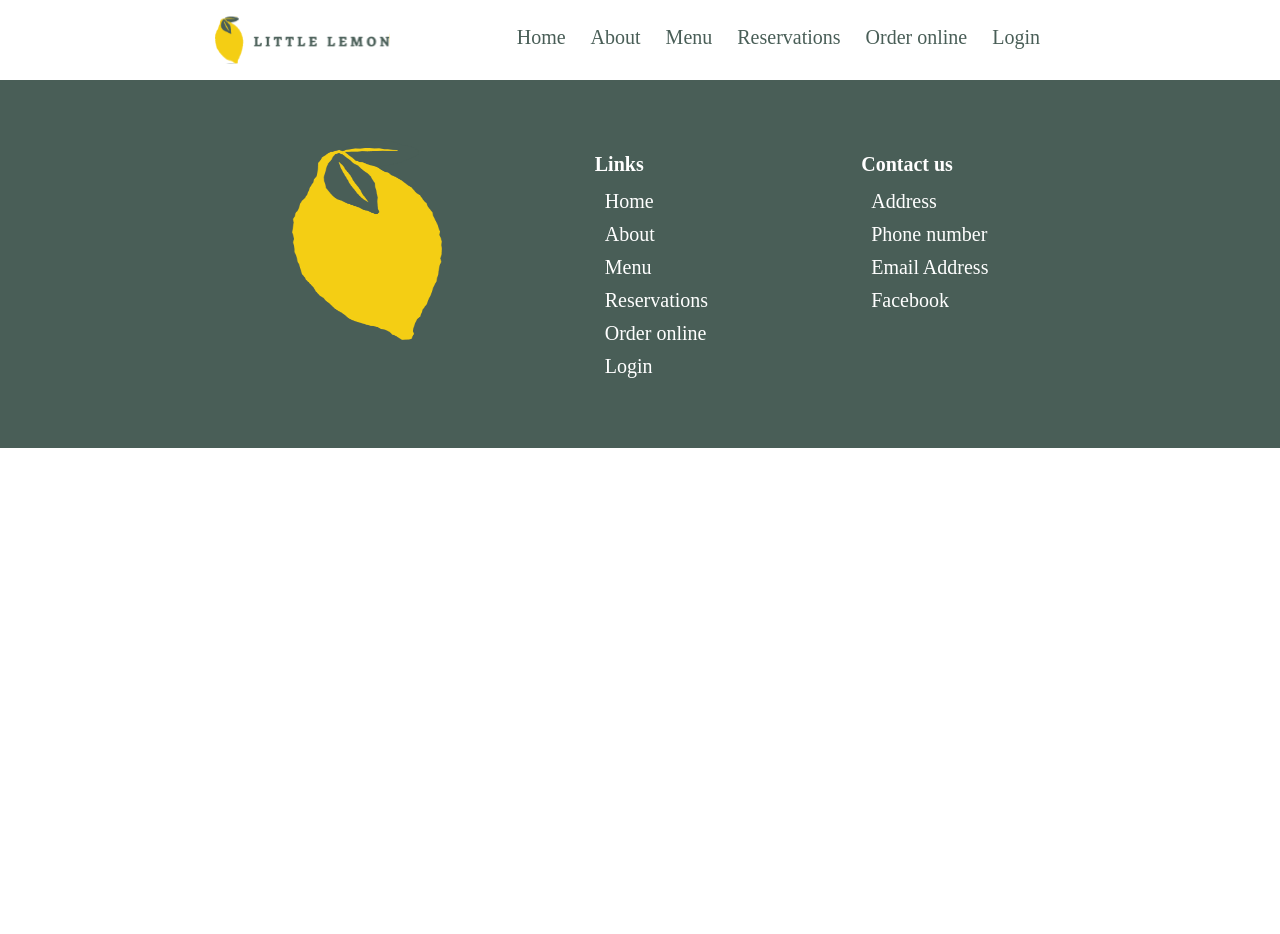
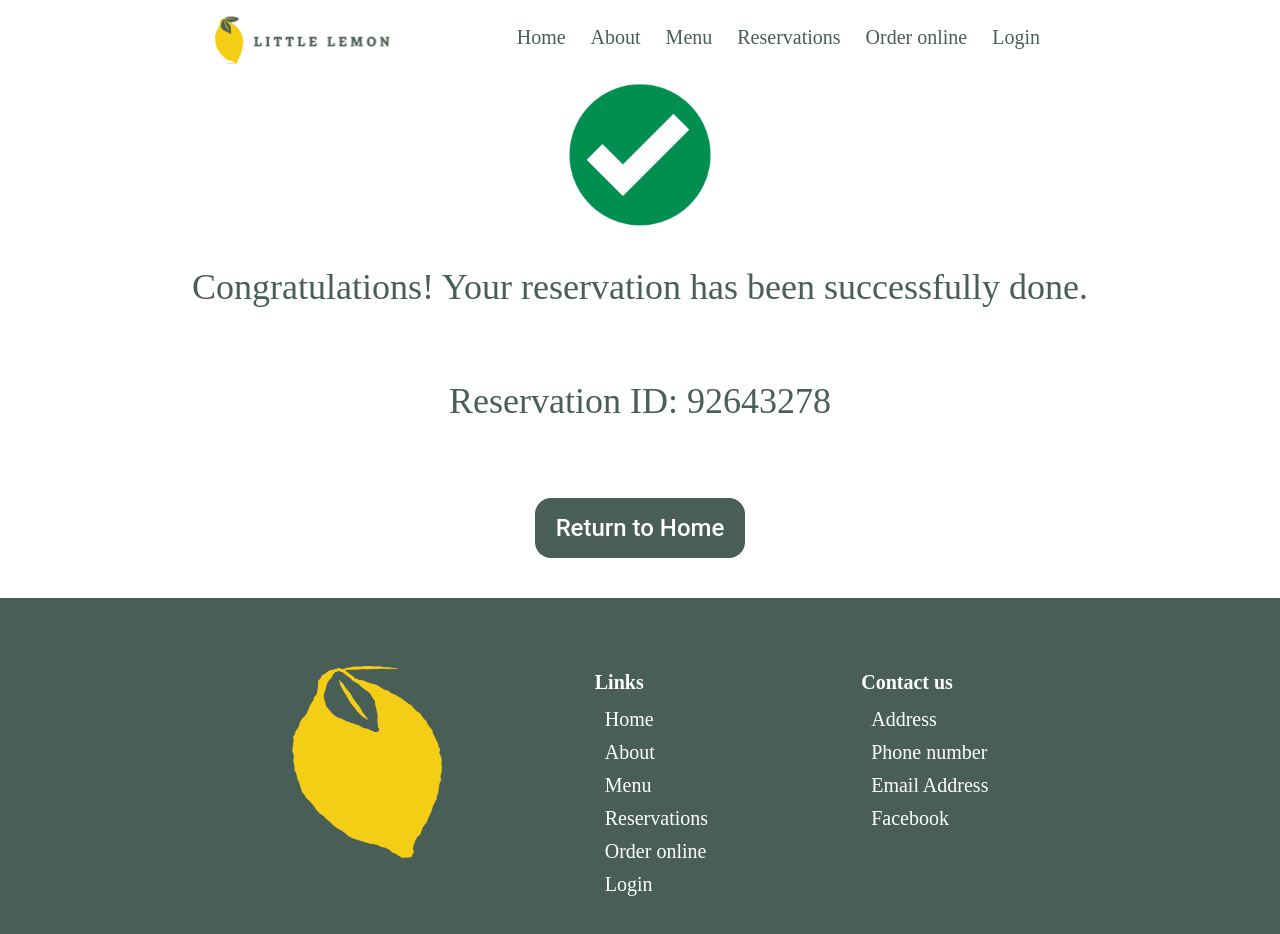
Before and after one commit to mazenhesham17/little-lemon, a React (Create React App) app: page /confirmation in a window 1280 px wide. Shown: the top 934 px of the page. Before the commit the page ends 800 px from the top, so only its background shows below. Built offline with nearby package versions, Linux system fonts and the light colour scheme.

Commit message:
add confirmation page

```diff
--- a/src/App.js
+++ b/src/App.js
@@ -3,19 +3,30 @@ import Footer from './components/Footer';
 import Navigation from './components/Navigation';
 import HomePage from './pages/HomePage';
 import ReservingPage from './pages/ReservingPage'
-import { Route, Routes } from 'react-router-dom';
+import { Route, Routes , useNavigate } from 'react-router-dom';
 import { useReducer } from 'react';
+import { fetchAPI, submitAPI } from './utils/API';
+import ConfirmationPage from './pages/ConfirmationPage';
 
 function App() {
   const updateTimes = (state, date) => {
-    return state;
+    return fetchAPI(date);
   }
 
   const initializeTimes = () => {
-    return ["19:30 pm", "20:00 pm", "20:30 pm"]
+    const currentDate = new Date().toISOString().substring(0, 10);
+    return fetchAPI(currentDate);
   }
 
   const [availableTimes, setAvailableTimes] = useReducer(updateTimes, initializeTimes());
+  const navigate = useNavigate();
+
+  const submitForm = (data) => {
+    if (submitAPI(data)) {
+      console.log("Form is submitted successfully.");
+      navigate('/confirmation')
+    }
+  }
   return (
     <>
       <Navigation />
@@ -25,8 +36,10 @@ function App() {
             element={<HomePage />} />
           <Route path="/reserving"
             element={<ReservingPage
+              submitForm={submitForm}
               availableTimes={availableTimes}
               setAvailableTimes={setAvailableTimes} />} />
+            <Route path="/confirmation" element={<ConfirmationPage/>}></Route>
         </Routes>
       </main>
       <Footer />
--- a/src/components/ReservingForm.js
+++ b/src/components/ReservingForm.js
@@ -1,6 +1,7 @@
 import { useEffect, useState } from "react";
 import style from "../styles/reservingform.module.css";
 import { convertDate } from "../utils/date.js";
+import { submitAPI } from "../utils/API.js";
 
 
 const ReservingForm = (props) => {
@@ -147,7 +148,17 @@ const ReservingForm = (props) => {
                     className={`${style.button}`}
                     onClick={e => {
                         e.preventDefault();
-                        console.log("Form is submitted");
+                        const data = {
+                            "name" : name,
+                            "email" : email,
+                            "phone number" : phone,
+                            "date" : date,
+                            "time" : time,
+                            "dinners" : dinners,
+                            "dinning place" : ( place ? "outdoors" : "indoors"),
+                            "comment" : comment
+                        }
+                        props.submitForm(data) ;
                     }} >
                     Reserve a table
                 </button>
--- /dev/null
+++ b/src/pages/ConfirmationPage.js
@@ -0,0 +1,24 @@
+import { generateId } from "../utils/id";
+import sign from "../assets/true.png";
+import style from "../styles/confirmation.module.css"
+
+
+const ConfirmationPage = () => {
+    const id = generateId();
+    return (
+        <div className={style.section}>
+            <img src={sign} alt="correct sign" height={150} width={150} />
+            <p className={style.text}>
+                Congratulations! Your reservation has been successfully done.
+            </p>
+            <p className={style.text}>
+                {`Reservation ID: ${id}`}
+            </p>
+            <button className={style.button}>
+                Return to Home
+            </button>
+        </div>
+    )
+}
+
+export default ConfirmationPage;
--- a/src/pages/ReservingPage.js
+++ b/src/pages/ReservingPage.js
@@ -9,6 +9,7 @@ const ReservingPage = (props) => {
                     Reserve a Table
                 </h1>
                 <ReservingForm
+                    submitForm={props.submitForm}
                     availableTimes={props.availableTimes}
                     setAvailableTimes={props.setAvailableTimes} />
             </div>
--- /dev/null
+++ b/src/styles/confirmation.module.css
@@ -0,0 +1,33 @@
+.section {
+  display: flex;
+  flex-direction: column;
+  justify-content: center;
+  align-items: center;
+}
+
+.text {
+  color: #495E57;
+  text-align: center;
+  font-family: Markazi Text;
+  font-size: 36px;
+  font-style: normal;
+  font-weight: 400;
+  line-height: normal;
+}
+
+.button {
+  height: 60px;
+  width: 210px;
+  border: 0;
+  border-radius: 16px;
+  background-color: #495E57;
+  color: #fff;
+  font-family: Roboto;
+  font-size: 24px;
+  font-style: normal;
+  font-weight: 500;
+  line-height: normal;
+  align-items: center;
+  display: block;
+  margin: 40px auto;
+}/*# sourceMappingURL=confirmation.module.css.map */
--- /dev/null
+++ b/src/styles/confirmation.module.scss
@@ -0,0 +1,33 @@
+.section {
+    display: flex;
+    flex-direction: column;
+    justify-content: center;
+    align-items: center;
+}
+
+.text {
+    color: #495E57;
+    text-align: center;
+    font-family: Markazi Text;
+    font-size: 36px;
+    font-style: normal;
+    font-weight: 400;
+    line-height: normal;
+}
+
+.button {
+    height: 60px;
+    width: 210px;
+    border: 0;
+    border-radius: 16px;
+    background-color: #495E57;
+    color: #fff;
+    font-family: Roboto;
+    font-size: 24px;
+    font-style: normal;
+    font-weight: 500;
+    line-height: normal;
+    align-items: center;
+    display: block;
+    margin: 40px auto;
+}
--- /dev/null
+++ b/src/utils/API.js
@@ -0,0 +1,16 @@
+export const fetchAPI = (date) => {
+    const items = [];
+    for (let i = 17; i < 24; i++) {
+        if (Math.random() < 0.7)
+            items.push(`${i}:00 pm`);
+        if (Math.random() < 0.3)
+            items.push(`${i}:30 pm`);
+    }
+    return items;
+}
+
+export const submitAPI = (data) => {
+    console.log(data);
+
+    return true;
+}
--- /dev/null
+++ b/src/utils/id.js
@@ -0,0 +1,12 @@
+export const generateId = () => {
+    let ID = 0
+    for (let i = 0; i < 8; i++) {
+        ID *= 10;
+        if (i == 0) {
+            ID += Math.floor(Math.random() * 9) + 1;
+        } else {
+            ID += Math.floor(Math.random() * 10) ;
+        }
+    }
+    return ID
+}
```
Also changed, not shown: public/index.html (+0 -23 lines), src/assets/true.png (added), 1 other file (tests, documents, lock files or other folders).
